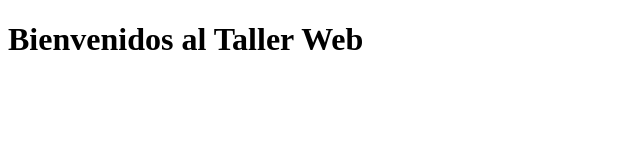
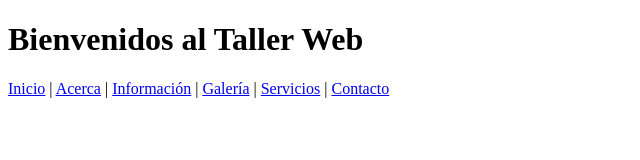
Before and after one commit to JFernaNDO136/ADSO_Diego--Michael-Fernando, a plain HTML site: page index.html in a window 1280 px wide. Shown: the whole page, without its empty margins (0-640 px from the left). Drawn offline with Linux system fonts and the light colour scheme.

Commit message:
pagina principal ver02

```diff
--- a/index.html
+++ b/index.html
@@ -6,6 +6,16 @@
     <title>Document</title>
 </head>
 <body>
+     <header>
     <h1>Bienvenidos al Taller Web</h1>
+    <nav>
+      <a href="index.html">Inicio</a> |
+      <a href="acerca.html">Acerca</a> |
+      <a href="informacion.html">Información</a> |
+      <a href="galeria.html">Galería</a> |
+      <a href="servicios.html">Servicios</a> |
+      <a href="contacto.html">Contacto</a>
+    </nav>
+  </header>
 </body>
 </html>
```
